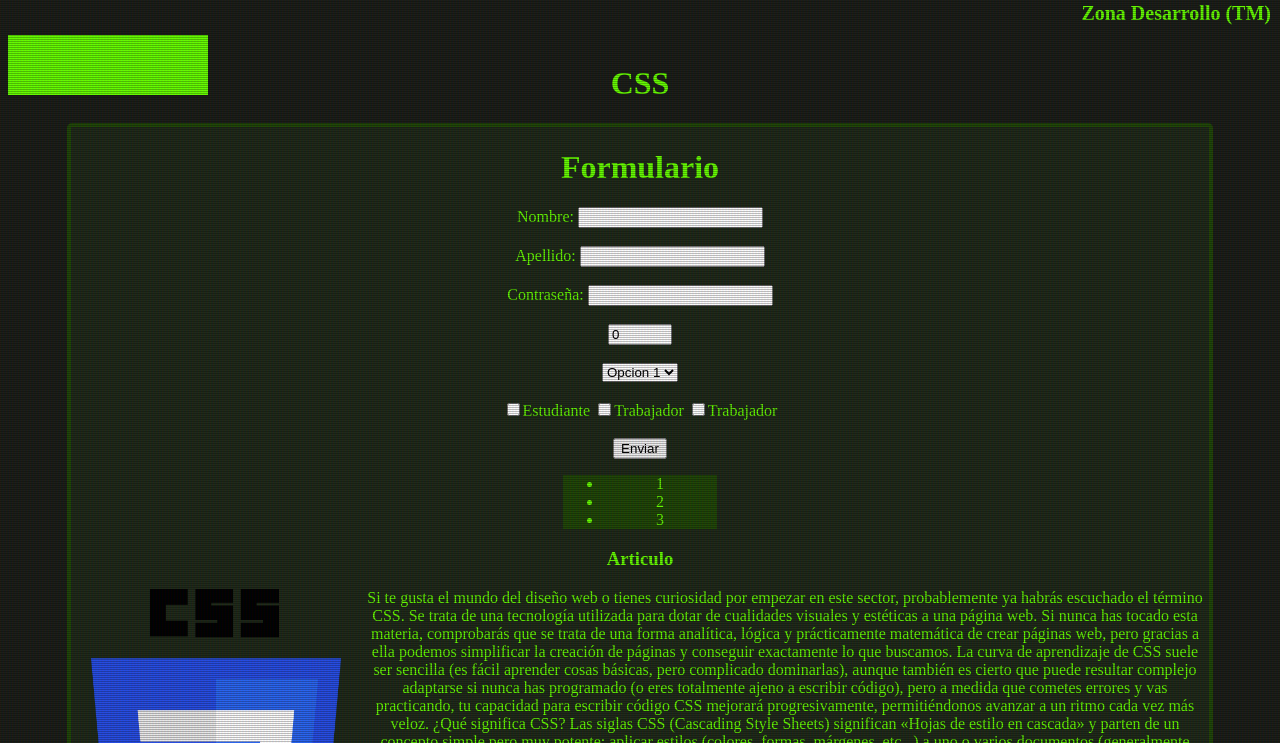
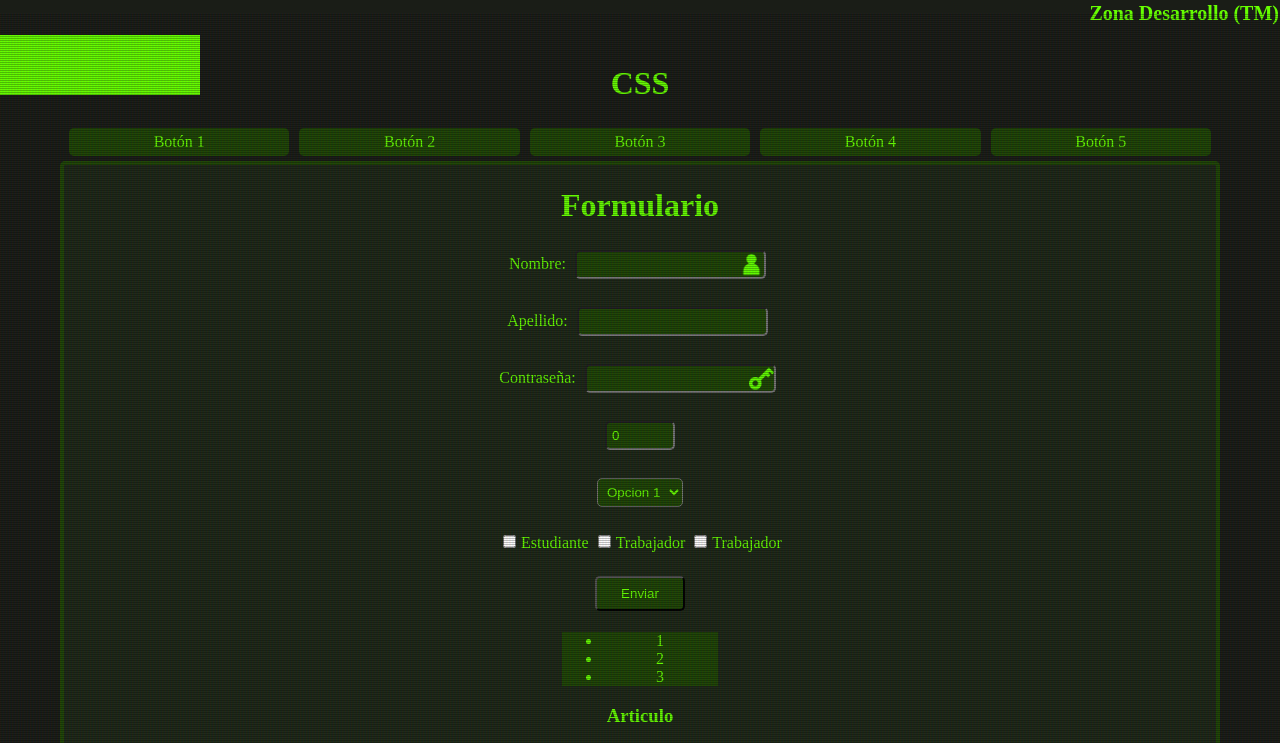
Before and after one commit to JCanadas2/HMTL-Curso, a plain HTML site: page indexcss.html in a window 1280 px wide. Shown: the top 743 px of the page. Drawn offline with Linux system fonts and the light colour scheme.

Commit message:
he terminado el css

```diff
--- a/indexcss.html
+++ b/indexcss.html
@@ -1,11 +1,17 @@
 <!DOCTYPE html>
    <meta charset="utf-8">
    <meta name="author"  content="Jordi Cañadas">
-   <meta name="description" content="Curso de HTML de jordi">
+   <meta name="description" content="Curso de HTML de Jordi">
    <meta name="keywords" content="HTML, CSS, JS, desarrollo web, zonadesarrollo">
 
    <style>
-         .tycli {
+
+   html, body {
+   height: 100%;
+   margin: 0;
+   min-height: 142%;
+   }
+      .tycli {
       font-family: "Share Tech Mono", serif;
       font-style: normal;
       color: #66ff00;
@@ -22,11 +28,13 @@
       }
    body{
       background-color: #1a1d17;
+      position: relative;
+      min-height: 100%;
    }
    body::after{content:" ";display:block;position:absolute;top:0;left:0;bottom:0;right:0;
    background:linear-gradient(rgba(18, 16, 16, 0) 50%, rgba(0, 0, 0, 0.25) 50%),
    linear-gradient(90deg, rgba(255, 0, 0, 0.06), rgba(0, 255, 0, 0.02),
-    rgba(0, 0, 255, 0.06));z-index:2;background-size:100% 2px,3px 100%;pointer-events:none}
+    rgba(0, 0, 255, 0.06));z-index:2;background-size:1000% 2px,3px 100%;pointer-events:none; height: 100%;}
 
    header{
       position:relative;
@@ -37,6 +45,43 @@
       margin-right: 1px;
    }
 
+   nav ul{
+      display: flex;
+      justify-content: center;
+      width: 90%;
+      height: 20%;
+      margin: auto;
+      padding: 0;
+      list-style-type: none;
+   }
+   .botones{
+      position: relative;
+      list-style-type: none;
+      background: #1f4606;
+      color: #66ff00;
+      border-radius: 5px;
+      margin: 5px;
+      padding: 5px;
+      width: 90%;
+      height: 20%;
+   }
+   a {
+      text-decoration: none;
+      outline: none;
+      color: inherit;
+   }
+
+   li.botones:hover{
+      text-decoration: none;
+      background-color: #66ff00;
+      color: #1f4606;
+   }
+
+   li.botones:active{
+      text-decoration: none;
+      background-color: #4400ff;
+      color: #000000;
+   }
 
    .zd{
       font-size: 20px;
@@ -48,7 +93,16 @@
       font-size: 20px;
       color: #1f4606;
       line-height: 200%;
+      position: center;
+      margin: auto;
+      height: 50px;
+      width: 90%;
+      text-align: center;
+      margin-top: 0px;
+      background: #62ff00;
+      border-radius: 5px;
    }
+
 
    #logo {
       position: absolute;
@@ -73,6 +127,53 @@
       margin-left: 20px;
    }
 
+   .form{
+      background: #1f4606;
+      color: #66ff00;
+      border-radius: 5px;
+      margin: 5px;
+      padding: 5px;
+      line-height: 5px;
+   }
+
+   .form_usr{
+      background: #1f4606;
+      color: #66ff00;
+      border-radius: 5px;
+      margin: 5px;
+      padding: 5px;
+      line-height: 5px;
+      background:url(img/user.png);
+      background-repeat:no-repeat;
+      background-position:right;
+      background-size: contain;
+      background-color: #1f4606;
+   }
+
+   .form_psw{
+      background: #1f4606;
+      color: #66ff00;
+      border-radius: 5px;
+      margin: 5px;
+      padding: 5px;
+      line-height: 5px;
+      background:url(img/psw.png);
+      background-repeat:no-repeat;
+      background-position:right;
+      background-size: contain;
+      background-color: #1f4606;
+   }
+
+   .form_enviar{
+      background: #1f4606;
+      color: #66ff00;
+      border-radius: 5px;
+      margin: 5px;
+      padding: 5px;
+      line-height: 5px;
+      width: 90px;
+      height: 35px;
+   }
    footer{
       position: center;
       margin: auto;
@@ -96,10 +197,20 @@
    <head>
       <title>Css</title>
    </head>
+
    <body>
       <h1 class="tycli" >
          CSS
       </h1>
+      <nav>
+         <ul>
+            <a href="#"><li class="botones">Botón 1</a></li>
+            <a href="#"><li class="botones">Botón 2</a></li>
+            <a href="#"><li class="botones">Botón 3</a></li>
+            <a href="#"><li class="botones">Botón 4</a></li>
+            <a href="#"><li class="botones">Botón 5</a></li>
+         </ul>
+      </nav>
       <div class="caja" id="caja">
         <body class="tycli">
          <center>
@@ -110,37 +221,37 @@
                <label>
                   Nombre:
                </label>
-               <input id="nombre" type="text" placceholder="Escribe tu nombre" value="" required>
+               <input class="form_usr" id="nombre" type="text" placceholder="Escribe tu nombre" value="" required>
                <br>
                <br>
                <label>
                   Apellido:
                </label>
-               <input id="apellido" type="text" placceholder="Escribe tu apellido" value="" required>
+               <input class="form" id="apellido" type="text" placceholder="Escribe tu apellido" value="" required>
                <br>
                <br>
                <label>
                   Contraseña:
                </label>
-               <input id="contraseña" type="password" placceholder="Escribe tu contraseña" value="" required>
+               <input class="form_psw" id="contraseña" type="password" placceholder="Escribe tu contraseña" value="" required>
                <br>
                <br>
-               <input type="number" value="0" min="0" max="100">
+               <input class="form" type="number" value="0" min="0" max="100">
                <br>
                <br>
-               <select>
+               <select class="form">
                   <option>Opcion 1</option>
                   <option>Opcion 2</option>
                   <option>Opcion 3</option>
                </select>
                <br>
                <br>
-               <input type="checkbox" id="Estudiante"><label for="Estudiante">Estudiante</label>
-               <input type="checkbox" id="Trabajador"><label for="Trabajador">Trabajador</label>
-               <input type="checkbox" id="Cliente"><label for="Cliente">Trabajador</label>
+               <input class="form" type="checkbox" id="Estudiante"><label for="Estudiante">Estudiante</label>
+               <input class="form" type="checkbox" id="Trabajador"><label for="Trabajador">Trabajador</label>
+               <input class="form" type="checkbox" id="Cliente"><label for="Cliente">Trabajador</label>
                <br>
                <br>
-               <input type="submit" value="Enviar">
+               <input class="form_enviar" type="submit" value="Enviar">
             </form>
             <ul class="top">
                <div><li>1</li></div>
@@ -167,14 +278,16 @@
                   </p>
 
                </article>
+   </center>
+
 
             </section>
       </div>
 
-   </center>
-   </body>
+
    <footer>
       <h1 class="zdf" >
          Zona Desarrollo (TM)
       </h1>
+</body>
 </html>
```
Also changed, not shown: img/psw.png (added), img/user.png (added).
